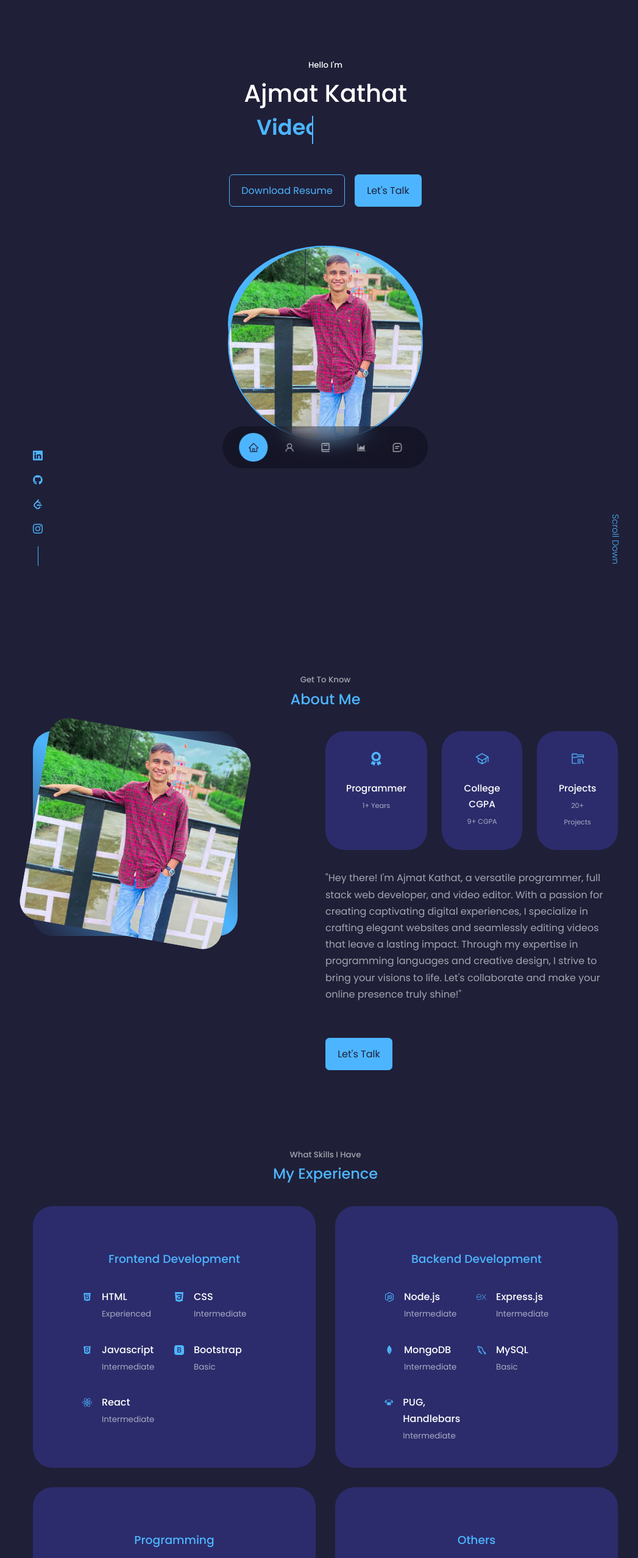
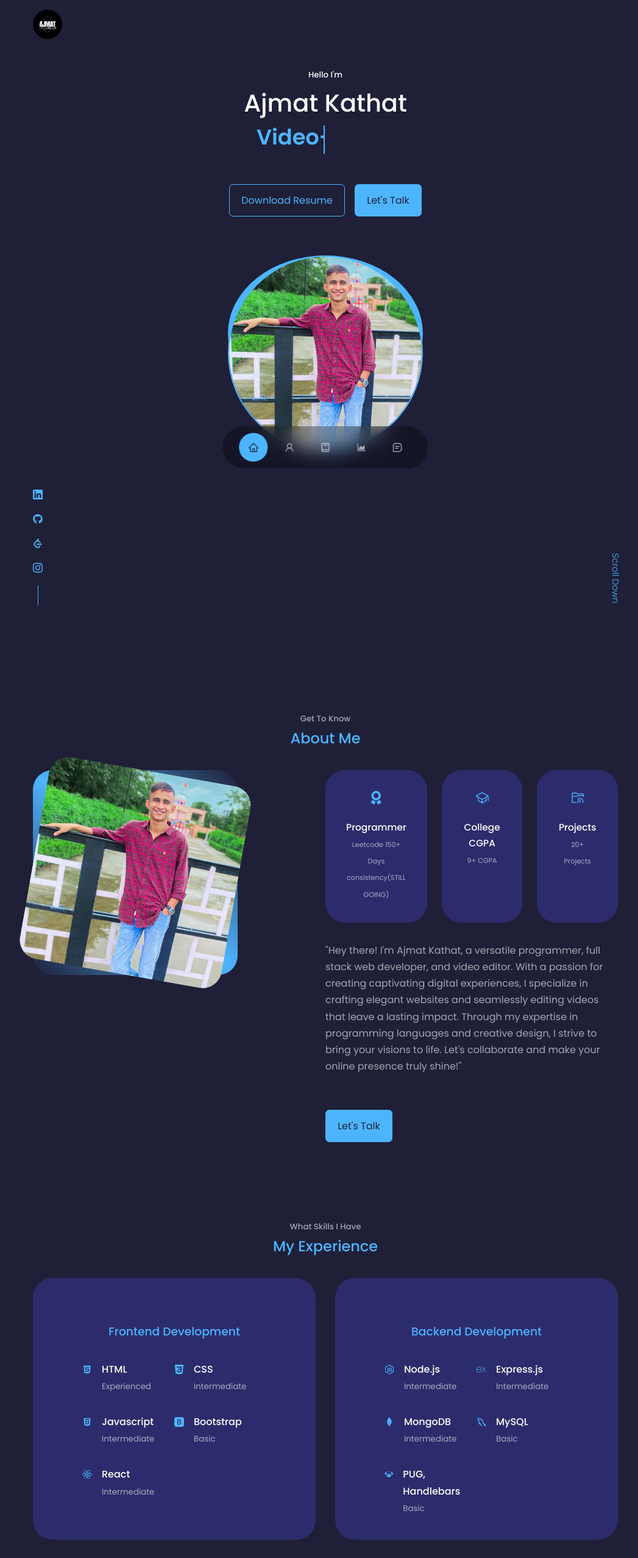
Before and after one commit to ajmat6/My-Portfolio, a React (Create React App) app: page / in a window 1280 px wide. Shown: the top 2555 px of the page at 61% size, without its empty margins (106-1153 px from the left). Built offline with nearby package versions, Linux system fonts and the light colour scheme; the HTML template or start-up script is replaced by a standard one.

Commit message:
logo added

```diff
--- a/public/index.html
+++ b/public/index.html
@@ -11,7 +11,7 @@
     />
     <link rel="apple-touch-icon" href="%PUBLIC_URL%/logo192.png" />
     <link rel="manifest" href="%PUBLIC_URL%/manifest.json" />
-    <title>Ajmat Portfolio</title>
+    <title>Ajmat - Portfolio</title>
   </head>
   <body>
     <noscript>You need to enable JavaScript to run this app.</noscript>
--- a/src/App.jsx
+++ b/src/App.jsx
@@ -7,10 +7,12 @@ import Achievements from './components/achievements/Achievements'
 import Contact from './components/contact/Contact'
 import Footer from './components/footer/Footer'
 import Links from './components/links/Links'
+import Logo from "./components/logo/Logo";
 
 function App() {
   return (
     <>
+      <Logo />
       <Header />
       <Navbar />
       <About />
--- a/src/components/about/About.jsx
+++ b/src/components/about/About.jsx
@@ -23,7 +23,7 @@ function About() {
             <article className="about-card-content">
               <FaAward className="about-icon"/>
               <h5>Programmer</h5>
-              <small>1+ Years</small>
+              <small>Leetcode 150+ Days consistency(STILL GOING)</small>
             </article>
             <article className="about-card-content">
               <IoSchoolOutline className="about-icon"/>
--- a/src/components/achievements/Achievements.jsx
+++ b/src/components/achievements/Achievements.jsx
@@ -107,7 +107,7 @@ function Achievements() {
               <SiPug className="experience-icon"/>
               <div>
                 <h4>PUG, Handlebars</h4>
-                <small className='text-light'>Intermediate</small>
+                <small className='text-light'>Basic</small>
               </div>
             </article>
           </div>
@@ -193,7 +193,7 @@ function Achievements() {
               <RiComputerFill className="experience-icon"/>
               <div>
                 <h4>Computer Networks</h4>
-                <small className='text-light'>Intermediate</small>
+                <small className='text-light'>Basic</small>
               </div>
             </article>
           </div>
--- a/src/components/contact/Contact.jsx
+++ b/src/components/contact/Contact.jsx
@@ -40,7 +40,7 @@ function Contact() {
           <article className="contact-option">
             <BsWhatsapp className='option-icon'/>
             <h4>WhatsApp</h4>
-            <h5>+91-84408xxxxx</h5>
+            <h5>+91-95212xxxxx</h5>
             {/* Below href will take user to the gmail and will automatically populate their gmail with reciever email id as mentioned below */}
             <a href="https://api.whatsapp.com/send?phone=9521200877" target="_blank">Send a message</a>
           </article>
--- a/src/components/header/header.css
+++ b/src/components/header/header.css
@@ -1,6 +1,6 @@
 header {
     height: 122vh;
-    padding-top: 6rem;
+    padding-top: 3rem;
 }
 
 .header-container {
--- /dev/null
+++ b/src/components/logo/Logo.jsx
@@ -0,0 +1,13 @@
+import React from 'react'
+import './logo.css'
+import logo from '../../Assets/logoo.png'
+
+function Logo() {
+  return (
+    <div className='container logo-container'>
+      <img className='logo' src={logo} alt="logo" />
+    </div>
+  )
+}
+
+export default Logo
--- /dev/null
+++ b/src/components/logo/logo.css
@@ -0,0 +1,13 @@
+.logo-container {
+    /* margin-top: 1rem; */
+}
+
+.logo {
+    margin-top: 1rem;
+    border-radius: 10rem;
+    background-color: black;
+    display: absolute;
+    top: 4rem;
+    height: 3rem;
+    width: 3rem;
+}
```
Also changed, not shown: src/Assets/logoo.png (added).
